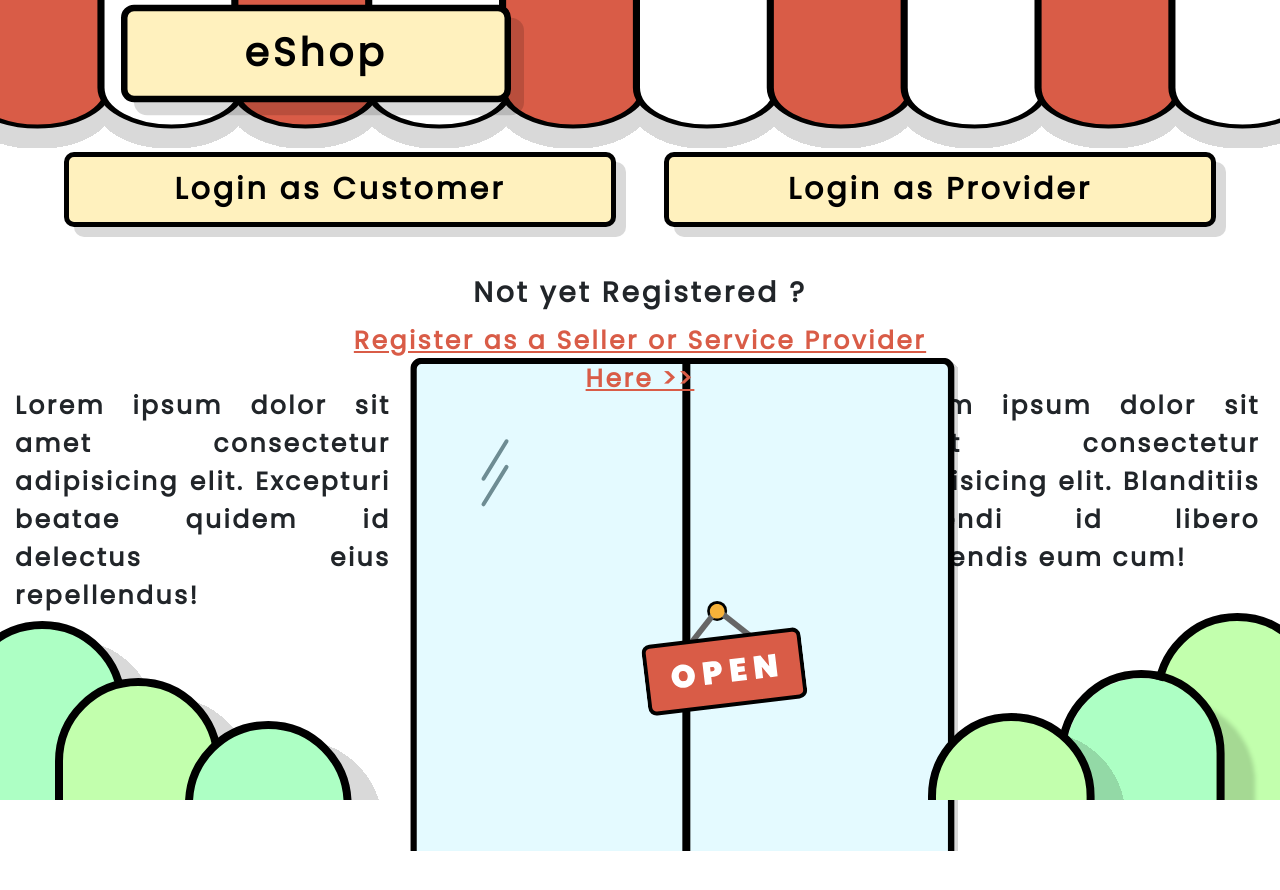
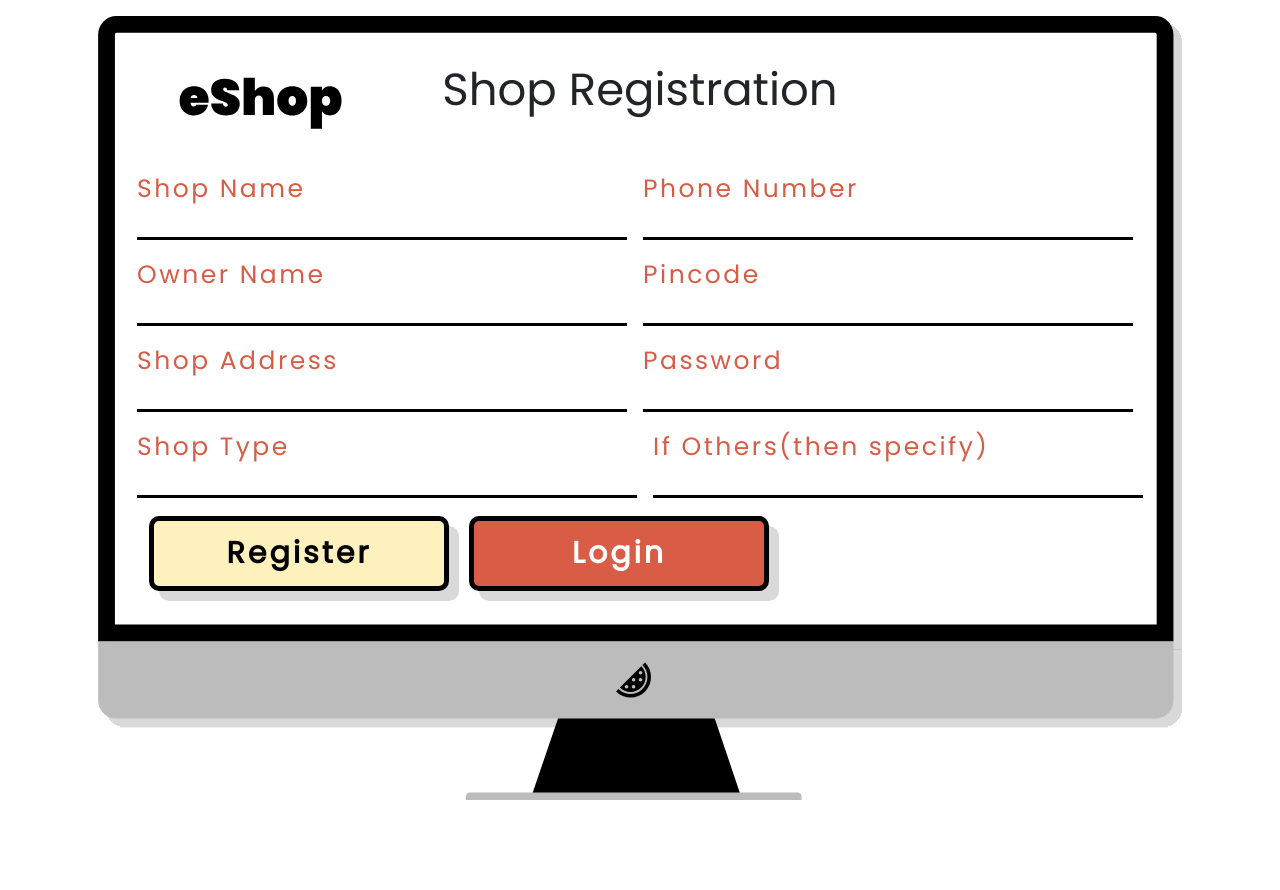
Before and after one commit to manavdoda7/NearYou, a React (Create React App) app: page / in a window 1280 px wide. Shown: the top 890 px of the page. After the commit the page ends 800 px from the top, so only its background shows below. Built offline with nearby package versions, Linux system fonts and the light colour scheme.

Commit message:
Registration Page complete

```diff
--- a/src/App.js
+++ b/src/App.js
@@ -1,12 +1,13 @@
 import React from 'react'
 import Home from './components/home/home'
+import Auth from './components/registration/auth'
 
 
 const App = () => {
    return (
-      <>
-         <Home/>
-      </>
+      <React.Fragment>
+         <Auth/>
+      </React.Fragment>
    )
 }
 
--- a/src/components/home/home.jsx
+++ b/src/components/home/home.jsx
@@ -8,7 +8,7 @@ import Button from '../button/button'
 import './home.css'
 
 const Home = () => {
-   return <>
+   return <React.Fragment>
       <div className="ceil">
          <img src={Ceil} alt="" className='ceilsvg' />
          <Button type="button" value="eShop" />
@@ -41,7 +41,7 @@ const Home = () => {
             <img src={rgrass} alt="" />
          </div>
       </div>
-   </>
+   </React.Fragment>
 }
 
 export default Home
--- /dev/null
+++ b/src/components/input/input.css
@@ -0,0 +1,27 @@
+.authlabel{
+    font-family: Poppins;
+    font-size: 25px;
+    font-style: normal;
+    font-weight: 500;
+    line-height: 38px;
+    letter-spacing: 0.1em;
+    text-align: left;
+    color: #D95C47;
+    ;
+}
+.authinput{
+    border: 0;
+    display: block;
+    border-bottom: 3px solid #000;
+    width: 490px;
+    height: 4vh;
+}
+.authinput:focus, .authinput:active{
+    border: 0;
+    border: 3px solid #000;
+    outline: none;
+}
+
+.authinpdiv{
+    padding: 8px;
+}
--- /dev/null
+++ b/src/components/input/input.jsx
@@ -0,0 +1,13 @@
+import React from 'react'
+import './input.css'
+
+const input = ({hfor, label, type}) => {
+  return (
+    <div className="authinpdiv">
+        <label htmlFor={hfor} className="authlabel">{label}</label>
+        <input type={type} class="authinput" id={hfor} required />
+      </div>
+  )
+}
+
+export default input
--- a/src/components/registration/auth.css
+++ b/src/components/registration/auth.css
@@ -1,10 +1,79 @@
-*{
-    margin: 0;
-    padding: 0;
-    box-sizing: border-box;
+* {
+  margin: 0;
+  padding: 0;
+  box-sizing: border-box;
 }
 
-/* body{
-    background: url('../Assets/svgs/desktop.svg');
+.authBody {
+  background: url("../../Assets/svgs/desktop.svg") no-repeat;
+  background-size: 100% 100vh;
+  height: 98vh;
+  width: 90%;
+  margin-left: 5%;
+  margin-right: 5%;
+  margin-top: 2vh;
+}
 
-} */
+.shopregh {
+  font-family: Poppins;
+  font-size: 45px;
+  font-style: normal;
+  font-weight: 500;
+  line-height: 68px;
+  letter-spacing: 0em;
+  text-align: center;
+  padding-top: 5vh;
+}
+
+.redbtn{
+    color: #fff;
+    background: #D95C47;
+    border: 5px solid #000000;
+    box-shadow: 10px 10px 0px rgba(0, 0, 0, 0.15);
+    border-radius: 10px;
+    font-family: 'Poppins', sans-serif;
+    font-style: normal;
+    font-weight: bold;
+    font-size: 30px;
+    line-height: 45px;
+    display: block;
+    align-items: center;
+    text-align: center;
+    letter-spacing: 0.1em;
+    padding: 10px;
+    width: 300px;
+    text-align: center;
+    margin-left: 20px;
+    margin-top: 10px;
+}
+
+.yelbtn{
+  background: #FFF1BE;
+  border: 5px solid #000000;
+  box-shadow: 10px 10px 0px rgba(0, 0, 0, 0.15);
+  border-radius: 10px;
+  font-family: 'Poppins', sans-serif;
+  font-style: normal;
+  font-weight: bold;
+  font-size: 30px;
+  line-height: 45px;
+  display: block;
+  align-items: center;
+  text-align: center;
+  letter-spacing: 0.1em;
+  padding: 10px;
+  width: 300px;
+  text-align: center;
+  margin-left: 20px;
+  margin-top: 10px;
+}
+.authflex{
+    display: flex;
+}
+
+.authform{
+    position: absolute;
+    left: 50%;
+    transform: translateX(-50%);
+    margin-top: 30px;
+}
--- a/src/components/registration/auth.jsx
+++ b/src/components/registration/auth.jsx
@@ -1,12 +1,57 @@
-import React from 'react'
-import './auth.css'
+import React from "react";
+import "./auth.css";
+import Input from "../input/input";
+import Select from "../select/select";
 
 const Auth = () => {
-    return (
-        <div>
-            <h1>Hello World</h1>
-        </div>
-    )
-}
+  return (
+    <div className="authBody">
+      <article>
+        <h1 className="shopregh">Shop Registration</h1>
+        <form className="authform">
+          <div>
+            <div className="authflex">
+              <Input hfor="shopName" type="text" label="Shop Name" />
+              <Input hfor="phoneNo" type="tel" label="Phone Number" />
+            </div>
+            <div className="authflex">
+              <Input hfor="ownerName" type="text" label="Owner Name" />
+              <Input hfor="pCode" type="number" label="Pincode" />
+            </div>
+            <div className="authflex">
+              <Input hfor="sAddress" type="text" label="Shop Address" />
+              <Input hfor="password" type="password" label="Password" />
+            </div>
+            <div className="authflex">
+              <Select
+                hfor="sType"
+                label="Shop Type"
+                options={[
+                  "",
+                  "Daily Needs",
+                  "Chemist",
+                  "Gift Items",
+                  "Stationery",
+                  "Others",
+                ]}
+              />
+              <Input
+                hfor="others"
+                type="text"
+                label="If Others(then specify)"
+              />
+            </div>
+            <div className="authflex">
+              <button className="yelbtn">Register</button>
+              <button type="button" className="redbtn">
+                Login
+              </button>
+            </div>
+          </div>
+        </form>
+      </article>
+    </div>
+  );
+};
 
-export default Auth
+export default Auth;
--- /dev/null
+++ b/src/components/select/select.css
@@ -0,0 +1,33 @@
+.authlabel{
+    font-family: Poppins;
+    font-size: 25px;
+    font-style: normal;
+    font-weight: 500;
+    line-height: 38px;
+    letter-spacing: 0.1em;
+    text-align: left;
+    color: #D95C47;
+    ;
+}
+.authselect{
+    border: 0;
+    display: block;
+    border-bottom: 3px solid #000;
+    width: 500px;
+    height: 4vh;
+    background: transparent;
+}
+
+.authselect{
+    background: transparent;
+    -webkit-appearance: none;
+}
+.authselect:focus, .authselect:active{
+    /* border: 0; */
+    border: 3px solid #000;
+    outline: none;
+}
+
+.authselectdiv{
+    padding: 8px;
+}
--- /dev/null
+++ b/src/components/select/select.jsx
@@ -0,0 +1,17 @@
+import React from 'react'
+import './select.css'
+
+const select = ({ hfor, label, options }) => {
+    return (
+        <div className="authselectdiv">
+        <label htmlFor={hfor} className="authlabel">{label}</label>
+        <select class="authselect">
+          {options.map((options) => {
+              return (<option>{options}</option>);
+          })}
+        </select>
+      </div>
+    )
+}
+
+export default select
```
Also changed, not shown: src/Assets/svgs/desktop.svg.
